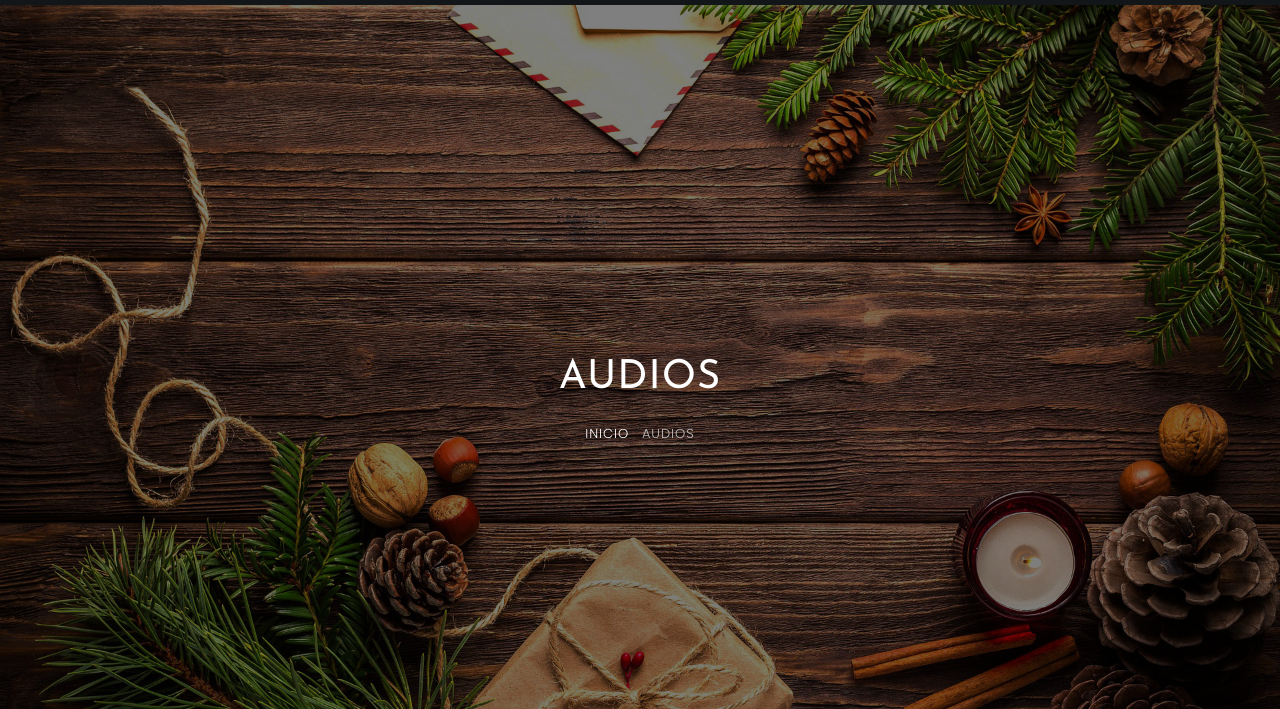
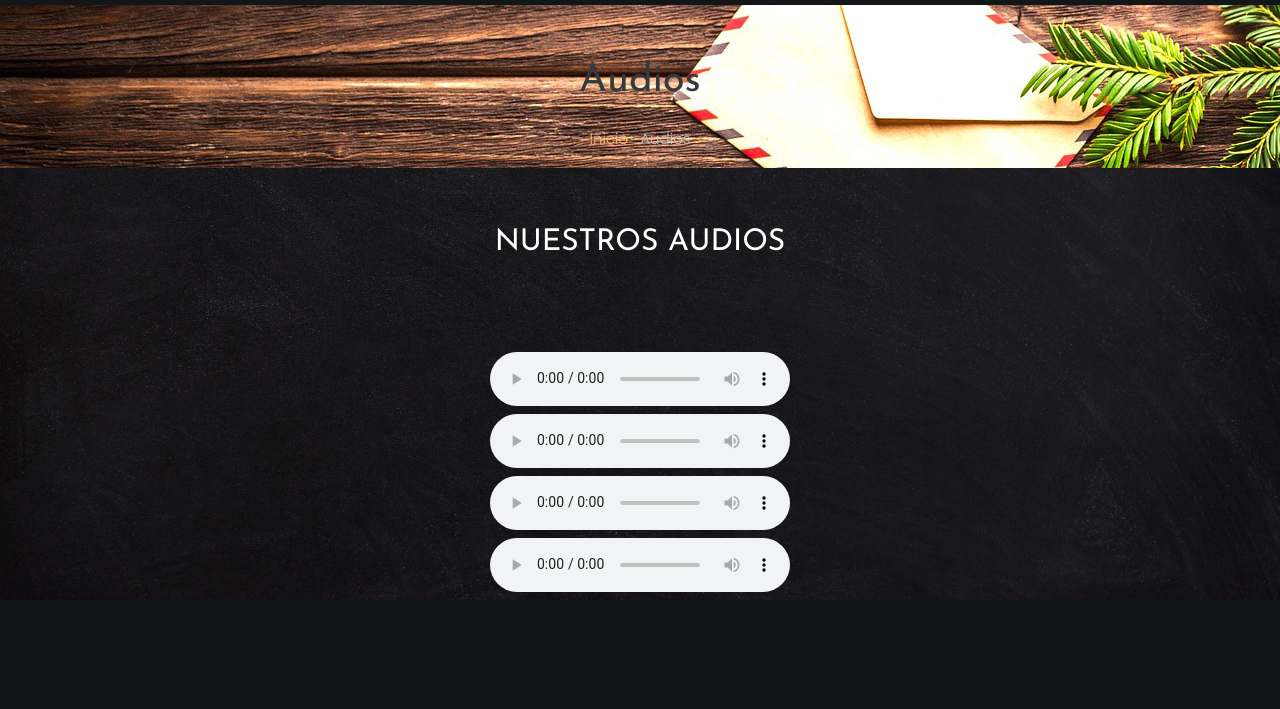
Before and after one commit to Claupuma/PizzeriaTabolo, a plain HTML site: page audios.html in a window 1280 px wide. Shown: the part 88-797 px from the top of the page. Drawn offline with Linux system fonts and the light colour scheme; some packages are replaced by stand-ins of ours; no server answers; files whose address does not match are found by name.

Commit message:
Update audios.html

```diff
--- a/audios.html
+++ b/audios.html
@@ -70,16 +70,14 @@
 	  </nav>
     <!-- END nav -->
 
-    <section class="home-slider owl-carousel img" style="background-image: url(images/bg_1.jpg);">
-
-      <div class="slider-item" style="background-image: url(images/bg_3.jpg);">
+      <div class="" style="background-image: url(images/bg_3.jpg);">
       	<div class="overlay"></div>
         <div class="container">
           <div class="row slider-text justify-content-center align-items-center">
 
             <div class="col-md-7 col-sm-12 text-center ftco-animate">
-            	<h1 class="mb-3 mt-5 bread">Audios</h1>
-	            <p class="breadcrumbs"><span class="mr-2"><a href="index.html">Inicio</a></span> <span>Audios</span></p>
+            	<h1 class="mb-3 mt-5 bread text-dark">Audios</h1>
+	            <p class="breadcrumbs text-dark"><span class="mr-2"><a href="index.html">Inicio</a></span> <span>Audios</span></p>
             </div>
 
           </div>
@@ -97,7 +95,7 @@
           </div>
         </div>
     </div>
-    <center>
+    <center class="img-fluid">
         <audio src="images/audio1.mp3" controls></audio><br>
         <audio src="images/audio2.mp3" controls></audio><br>
         <audio src="images/audio3.mp3" controls></audio><br>
```
